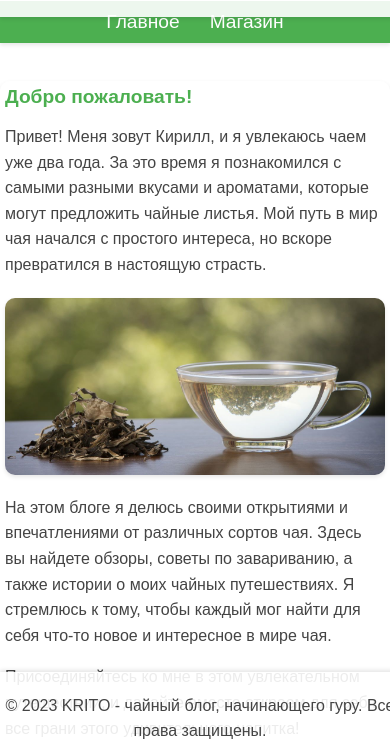
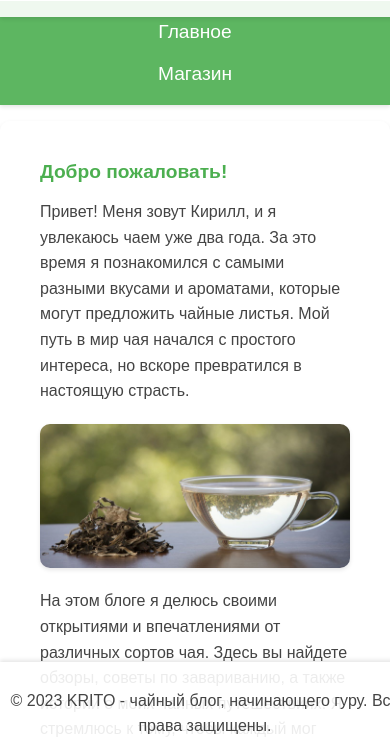
Before and after one commit to KirilliXXX/newSite2, a plain HTML site: page index.html in a window 390 px wide. Shown: the part 79-825 px from the top of the page. Drawn offline with Linux system fonts and the light colour scheme.

Commit message:
Add files via upload

```diff
--- a/static/styles/style.css
+++ b/static/styles/style.css
@@ -25,7 +25,7 @@ h1 {
 }
 
 .navbar {
-    background-color: #4CAF50;
+    background-color: rgba(76, 175, 80, 0.9); /* Green color with same transparency as header */
     padding: 10px 0;
     text-align: center;
     box-shadow: 0 2px 4px rgba(0, 0, 0, 0.1);
@@ -109,11 +109,20 @@ footer {
     }
 
     main {
-        padding: 10px;
+        padding: 30px;
+        margin: 180px auto 20px auto; /* Adjust margin for mobile */
+    }
+
+    .navbar ul {
+        flex-direction: column;
+    }
+
+    .navbar ul li {
+        margin: 10px 0;
     }
 
     footer {
-        padding: 5px;
+        padding: 10px;
     }
 }
 
@@ -131,10 +140,19 @@ footer {
     }
 
     main {
-        padding: 5px;
+        padding: 40px;
+        margin: 200px auto 20px auto; /* Larger margin for smaller screens */
+    }
+
+    .navbar ul {
+        flex-direction: column;
+    }
+
+    .navbar ul li {
+        margin: 10px 0;
     }
 
     footer {
-        padding: 5px;
+        padding: 10px;
     }
 }
```
